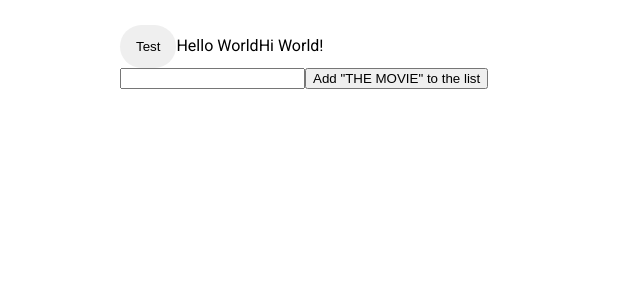
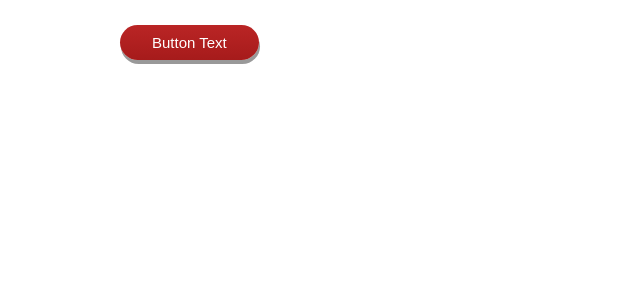
Before and after one commit to LJohnson-Bryan/movies-tv-redux, a React (Create React App) app: page / in a window 1280 px wide. Shown: the top 300 px of the page, without its empty margins (0-640 px from the left). Built offline with nearby package versions, Linux system fonts and the light colour scheme.

Commit message:
Added blue and red button component.

```diff
--- a/src/App.js
+++ b/src/App.js
@@ -12,8 +12,8 @@ const App = () => {
 
   return (
       <Container>
-        <Button>Test</Button>
-        {movies}
+        <Button color="red">Button Text</Button>
+        {/* {movies}
 
         <form onSubmit={e => {
             e.preventDefault();
@@ -23,7 +23,7 @@ const App = () => {
 
           <input onChange={e => {setFormField(e.target.value)}} value={formField} />
           <button>Add "THE MOVIE" to the list</button>
-        </form>
+        </form> */}
       </Container>
   );
 }
--- a/src/components/Button/styles.css
+++ b/src/components/Button/styles.css
@@ -1,10 +1,27 @@
-.blue-button {
+.blue-button, .red-button {
     outline: none;
     border: 0;
     border-radius: 9999px;
-    padding: 14px 16px;
+    padding: 9px 32px;
+    box-shadow: 1px 4px 0px rgba(0,0,0,0.4);
+    color: white;
+    font-size: 15px;
 }
 
 .blue-button:hover {
+    background: linear-gradient(to bottom, #1992D4, #127FBF);
+    box-shadow: 1px 4px 0px rgba(0,0,0,0.4);
+}
 
+.blue-button {
+    background: linear-gradient(to bottom, #2BB0ED, #1992D4);
 }
+
+.red-button {
+    background: linear-gradient(to bottom, #BA2525, #A61B1B);
+    }
+
+.red-button:hover {
+    background: linear-gradient(to bottom, #A61B1B, #911111);
+    box-shadow: 1px 4px 0px rgba(0,0,0,0.4);
+}
```
Also changed, not shown: 1 other file (tests, documents, lock files or other folders).
